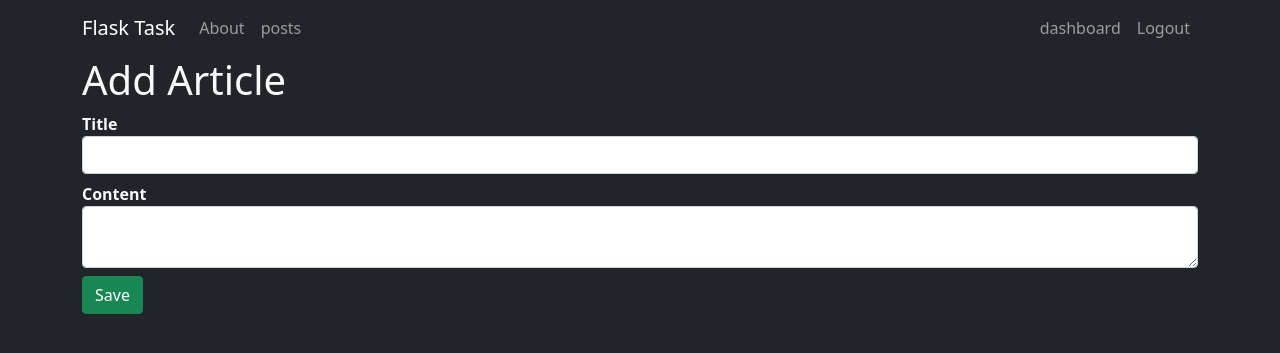
After one commit to FaztWeb/flask-simple-blog, a Flask app: page /add_post in a window 1280 px wide. The commit adds this page. Shown: the top 353 px of the page. Run offline with Flask 2, Linux system fonts and the light colour scheme; the visitor is signed in with stand-in values (Sample User, id 1); some libraries are stand-ins or nearby versions.

Commit message:
create and list post now

```diff
--- a/app.py
+++ b/app.py
@@ -9,14 +9,11 @@ from flask import (
     request,
 )
 
-from posts import Posts
-
 from flask_mysqldb import MySQL
 from wtforms import Form, StringField, TextAreaField, PasswordField, validators
 from wtforms.fields.html5 import EmailField
 from passlib.hash import sha256_crypt
-
-posts = Posts()
+from functools import wraps
 
 app = Flask(__name__)
 
@@ -25,7 +22,9 @@ app.config["MYSQL_HOST"] = "127.0.0.1"
 app.config["MYSQL_USER"] = "root"
 app.config["MYSQL_PASSWORD"] = "faztpassword"
 app.config["MYSQL_DB"] = "flaskblog"
-app.config["MYSQL_CURSORCLASS"] = "DictCursor" # to return a dictionary instead of a tuple
+app.config[
+    "MYSQL_CURSORCLASS"
+] = "DictCursor"  # to return a dictionary instead of a tuple
 
 # init mysql
 mysql = MySQL(app)
@@ -43,12 +42,26 @@ def about():
 
 @app.route("/posts")
 def postsPage():
-    return render_template("posts.html", posts=posts)
+    cur = mysql.connection.cursor()
+    result = cur.execute("SELECT * FROM posts")
+    posts = cur.fetchall()
+    cur.close()
+
+    if result > 0:
+        return render_template("posts.html", posts=posts)
+    else:
+        msg = "No posts found"
+        return render_template("posts.html", msg=msg)
 
 
 @app.route("/posts/<string:id>")
 def postPage(id):
-    return render_template("post.html", id=id)
+    cur = mysql.connection.cursor()
+    result = cur.execute("SELECT * FROM posts WHERE id = %s", [id])
+    post = cur.fetchone()
+    cur.close()
+
+    return render_template("post.html", post=post)
 
 
 class RegisterForm(Form):
@@ -83,44 +96,107 @@ def register():
 
         mysql.connection.commit()
         cur.close()
-        flash('You are now register and can login', 'success')
-        redirect(url_for('login'))
+        flash("You are now register and can login", "success")
+        redirect(url_for("login"))
     return render_template("register.html", form=form)
 
-@app.route('/login', methods=['GET', 'POST'])
+
+@app.route("/login", methods=["GET", "POST"])
 def login():
-    if request.method == 'POST':
-        username = request.form['username']
-        password = request.form['password']
+    if request.method == "POST":
+        username = request.form["username"]
+        password = request.form["password"]
 
         cur = mysql.connection.cursor()
 
-        result = cur.execute('SELECT * FROM users WHERE username = %s', [username])
+        result = cur.execute("SELECT * FROM users WHERE username = %s", [username])
 
         if result > 0:
             data = cur.fetchone()
-            saved_password = data['password']
+            saved_password = data["password"]
+            cur.close()
 
             if sha256_crypt.verify(password, saved_password):
-                session['logged_in'] = True
-                session['username'] = data['username']
+                session["logged_in"] = True
+                session["username"] = data["username"]
                 flash("You're now logged in", "success")
-                return redirect(url_for('dashboard'))
+                return redirect(url_for("dashboard"))
             else:
-                error = 'User not foudn'
-                return render_template('login.html', error = error)
-            cur.close()
+                error = "User not foudn"
+                return render_template("login.html", error=error)
 
         else:
-            error = 'User not foudn'
-            return render_template('login.html', error = error)
+            error = "User not foudn"
+            return render_template("login.html", error=error)
 
-    return render_template('login.html')
+    return render_template("login.html")
 
-@app.route('/dashboard')
+
+def is_logged_in(f):
+    @wraps(f)
+    def wrap(*args, **kwargs):
+        if "logged_in" in session:
+            return f(*args, **kwargs)
+        else:
+            flash("Unauthorized. Login first", "danger")
+            return redirect(url_for("login"))
+
+    return wrap
+
+
+@app.route("/dashboard")
+@is_logged_in
 def dashboard():
-    return render_template('dashboard.html')
+    cur = mysql.connection.cursor()
+    result = cur.execute("SELECT * FROM posts")
+    posts = cur.fetchall()
+    cur.close()
+
+    if result > 0:
+        return render_template("dashboard.html", posts=posts)
+    else:
+        msg = "No articles found"
+        return render_template("dashboard.html", msg=msg)
+
+
+@app.route("/logout")
+def logout():
+    session.clear()
+    flash("you are now logged out", "success")
+    return redirect(url_for("login"))
+
+
+class ArticleForm(Form):
+    title = StringField("Title", [validators.Length(min=1, max=200)])
+    content = TextAreaField("Content", [validators.Length(min=30)])
+
+
+@app.route("/add_post", methods=["GET", "POST"])
+@is_logged_in
+def add_post():
+    form = ArticleForm(request.form)
+    if request.method == "POST" and form.validate():
+        title = form.title.data
+        content = form.content.data
+
+        print("llegoo")
+        print(title)
+        print(content)
+
+        cur = mysql.connection.cursor()
+        cur.execute(
+            "INSERT INTO posts (title, content, author) VALUES(%s, %s, %s)",
+            (title, content, session["username"]),
+        )
+        mysql.connection.commit()
+        cur.close()
+
+        flash("Post saved", "success")
+        redirect(url_for("dashboard"))
+
+    return render_template("add_article.html", form=form)
+
 
 if __name__ == "__main__":
-    app.secret_key="somsecretkey"
+    app.secret_key = "somsecretkey"
     app.run(debug=True, port=3000)
--- /dev/null
+++ b/templates/add_article.html
@@ -0,0 +1,19 @@
+{% extends 'layout.html' %}
+
+{% block body %}
+
+<h1>Add Article</h1>
+
+{% from 'includes/_formhelpers.html' import render_field %}
+
+<form action="/add_post" method="POST">
+	<div class="mb-2">
+		{{render_field(form.title, class="form-control")}}
+	</div>
+	<div class="mb-2">
+		{{render_field(form.content, class="form-control", id="editor")}}
+	</div>
+	<button class="btn btn-success">Save</button>
+</form>
+
+{% endblock %}
--- a/templates/home.html
+++ b/templates/home.html
@@ -6,7 +6,11 @@
   <h1 class="display-5 fw-bold">Custom jumbotron</h1>
   <p class="col-md-8 fs-4">Using a series of utilities, you can create this jumbotron, just like the one in previous
     versions of Bootstrap. Check out the examples below for how you can remix and restyle it to your liking.</p>
-  <button class="btn btn-primary btn-lg" type="button">Example button</button>
+
+  {%if session.logged_in == NULL %}
+  <a href="/login" class="btn btn-success">Login</a>
+  <a href="/register" class="btn btn-secondary">Login</a>
+  {%endif%}
 </div>
 
 {% endblock %}
--- a/templates/includes/_navbar.html
+++ b/templates/includes/_navbar.html
@@ -8,16 +8,28 @@
     <div class="collapse navbar-collapse" id="navbarNav">
       <ul class="navbar-nav">
         <li class="nav-item">
-          <a class="nav-link active" aria-current="page" href="/about">About</a>
+          <a class="nav-link" aria-current="page" href="/about">About</a>
+        </li>
+        <li class="nav-item">
+          <a class="nav-link" aria-current="posts" href="/posts">posts</a>
         </li>
       </ul>
       <ul class="navbar-nav ms-auto">
+        {% if session.logged_in %}
+        <li class="nav-item">
+          <a class="nav-link" aria-current="page" href="/dashboard">dashboard</a>
+        </li>
+        <li class="nav-item">
+          <a class="nav-link" aria-current="page" href="/logout">Logout</a>
+        </li>
+        {% else %}
         <li class="nav-item">
           <a class="nav-link" aria-current="page" href="/register">Register</a>
         </li>
         <li class="nav-item">
           <a class="nav-link" aria-current="page" href="/login">Login</a>
         </li>
+        {% endif %}
       </ul>
     </div>
   </div>
--- a/templates/layout.html
+++ b/templates/layout.html
@@ -7,10 +7,9 @@
     <meta name="viewport" content="width=device-width, initial-scale=1.0">
     <title>Flask Tasks</title>
 
-    <!-- Bootstrap -->
-    <link href="https://cdn.jsdelivr.net/npm/bootstrap@5.0.1/dist/css/bootstrap.min.css" rel="stylesheet"
-                                                                                         integrity="sha384-+0n0xVW2eSR5OomGNYDnhzAbDsOXxcvSN1TPprVMTNDbiYZCxYbOOl7+AMvyTG2x" crossorigin="anonymous">
-
+    <!-- Styles-->
+    <link href="https://cdn.jsdelivr.net/npm/bootstrap@5.0.1/dist/css/bootstrap.min.css" rel="stylesheet" integrity="sha384-+0n0xVW2eSR5OomGNYDnhzAbDsOXxcvSN1TPprVMTNDbiYZCxYbOOl7+AMvyTG2x" crossorigin="anonymous">
+    <script src="https://cdn.ckeditor.com/4.16.1/standard/ckeditor.js"></script>
   </head>
 
   <body class="bg-dark text-light">
@@ -18,11 +17,19 @@
     {% include 'includes/_navbar.html' %}
 
     <div class="container">
+      <div class="row">
+
       {% include 'includes/_messages.html' %}
+
       {% block body %} {% endblock %}
+      </div>
     </div>
 
     <!-- Scripts -->
+    <script>
+      CKEDITOR.replace( 'editor' );
+    </script>
+
   </body>
 
 </html>
```
Also changed, not shown: database/db.sql (+8 -0 lines), templates/dashboard.html (+28 -0 lines), templates/post.html (+9 -1 lines).
